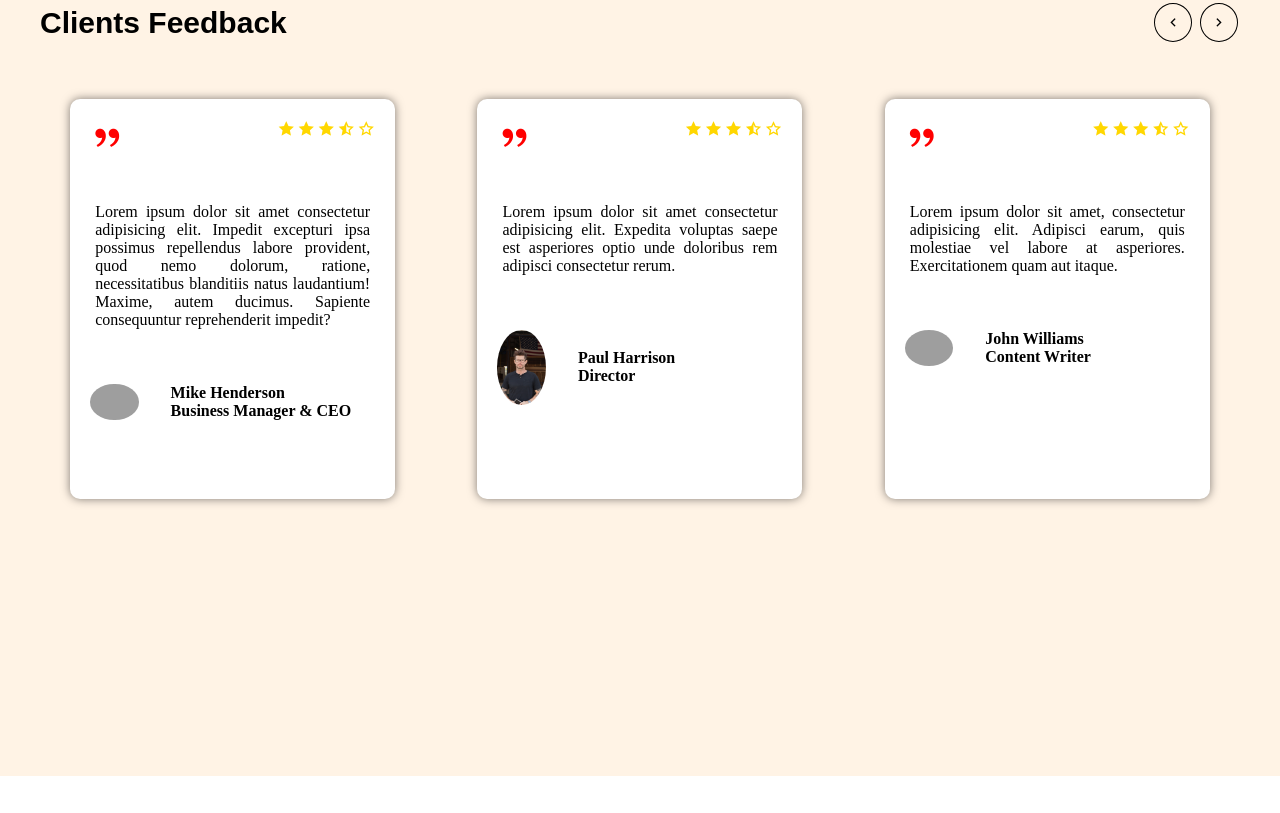
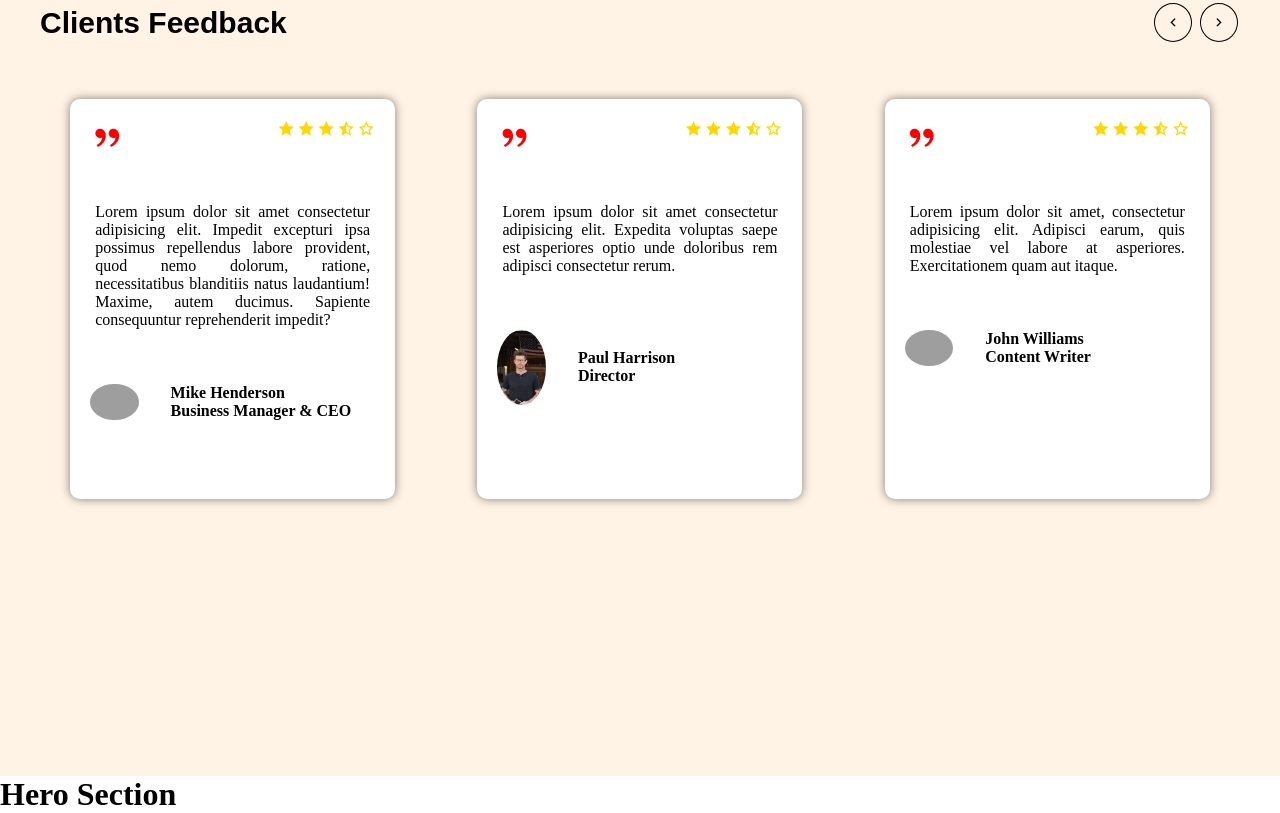
Before and after one commit to kiranchauhan7310/travelsite, a plain HTML site: page Cards1.html in a window 1280 px wide. Shown: the part 824-1637 px from the top of the page. Before the commit the page ends 1600 px from the top, so only its background shows below. Drawn offline with nearby package versions, Linux system fonts and the light colour scheme; grey boxes are pictures that could not be loaded.

```diff
--- a/Cards1.html
+++ b/Cards1.html
@@ -340,6 +340,10 @@
         </div>
     </div>
     </div>
+
+    <div>
+        <h1>Hero Section</h1>
+    </div>
 </body>
 
 </html>
```
